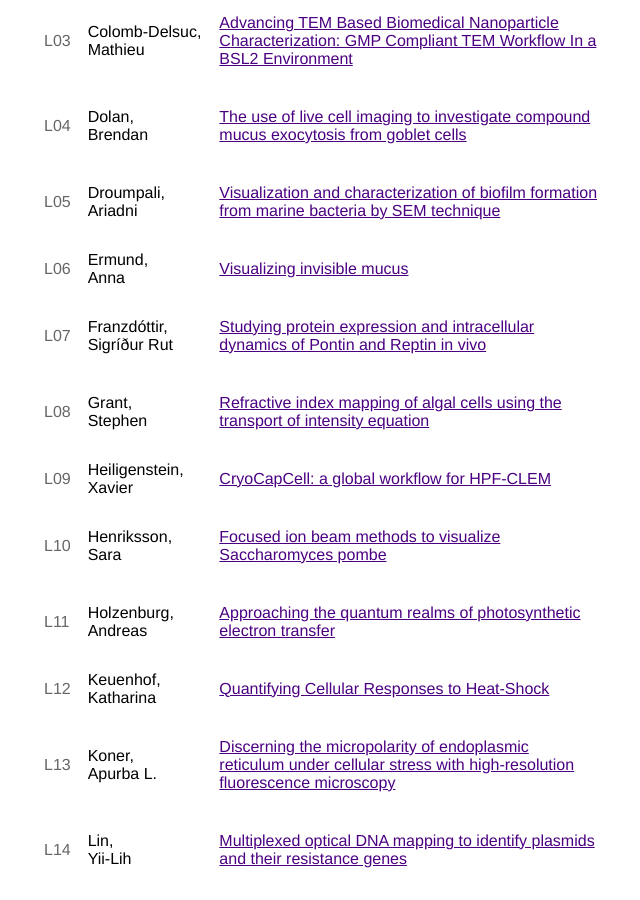
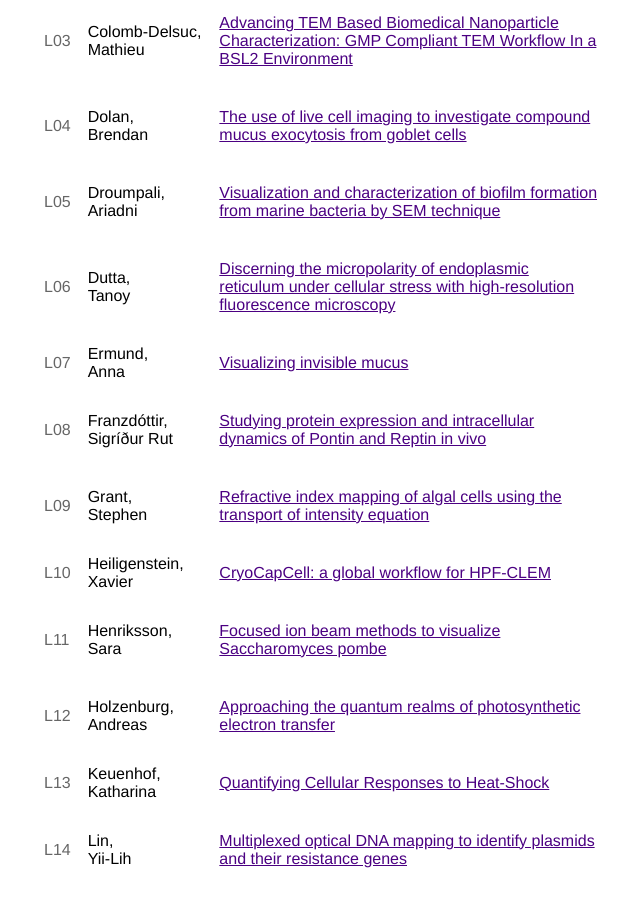
Before and after one commit to cci-gothenburg/cci-gothenburg.github.io, a Jekyll site: the page built from abstracts/index.md, in a window 1280 px wide and 900 px high, scrolled down 5210 px. Shown: the whole window, without its empty margins (319-959 px from the left). Built offline with Jekyll 4.4.1, drawn with Linux system fonts in a browser that asks for light colours.

Commit message:
changed name of L13 to Dutta, who is presenting the poster

```diff
--- a/_posts/posters/life/2019-05-23-KonerAL.markdown
+++ b/_posts/posters/life/2019-05-23-DuttaT.markdown
@@ -1,5 +1,5 @@
 ---
-title: "Koner, A. L. | Discerning the micropolarity of endoplasmic reticulum under cellular stress with high-resolution fluorescence microscopy"
+title: "Dutta, T. | Discerning the micropolarity of endoplasmic reticulum under cellular stress with high-resolution fluorescence microscopy"
 layout: post
 date: 2019-05-23 08:00
 image:
@@ -12,7 +12,7 @@ author:
 #description: Markdown summary with different options
 ---
 
-_Tanoy Dutta, **Apurba L Koner**_.<br/>
+_**Tanoy Dutta**, Apurba L Koner_.<br/>
 Department of Chemistry, Indian Institute of Science Education and Research Bhopal, Bhopal Bypass Road, Bhauri, Bhopal-462066, Madhya Pradesh, India.<br/>
 
 
--- a/abstracts/index.md
+++ b/abstracts/index.md
@@ -113,14 +113,14 @@ L02    | **Blomqvist,<br/>Charlotte Hamngren** | <br/>[Visualizing GFP by EM –
 L03    | **Colomb-Delsuc,<br/>Mathieu**        | <br/>[Advancing TEM Based Biomedical Nanoparticle Characterization: GMP Compliant TEM Workflow In a BSL2 Environment](/ColombDelsucM)<br/><br/>
 L04    | **Dolan,<br/>Brendan**                | <br/>[The use of live cell imaging to investigate compound mucus exocytosis from goblet cells](/DolanB)<br/><br/>
 L05    | **Droumpali,<br/>Ariadni**            | <br/>[Visualization and characterization of biofilm formation from marine bacteria by SEM technique](/DroumpaliA)<br/><br/>
-L06    | **Ermund,<br/>Anna**                  | <br/>[Visualizing invisible mucus](/ErmundA)<br/><br/>
-L07    | **Franzdóttir,<br/>Sigríður Rut**     | <br/>[Studying protein expression and intracellular dynamics of Pontin and Reptin in vivo](/FranzdottirSR)<br/><br/>
-L08    | **Grant,<br/>Stephen**                | <br/>[Refractive index mapping of algal cells using the transport of intensity equation](/GrantS)<br/><br/>
-L09    | **Heiligenstein,<br/>Xavier**         | <br/>[CryoCapCell: a global workflow for HPF-CLEM](/HeiligensteinX)<br/><br/>
-L10    | **Henriksson,<br/>Sara**              | <br/>[Focused ion beam methods to visualize Saccharomyces pombe](/HenrikssonS)<br/><br/>
-L11    | **Holzenburg,<br/>Andreas**           | <br/>[Approaching the quantum realms of photosynthetic electron transfer](/HolzenburgA)<br/><br/>
-L12    | **Keuenhof,<br/>Katharina**           | <br/>[Quantifying Cellular Responses to Heat-Shock](/KeuenhofK)<br/><br/>
-L13    | **Koner,<br/>Apurba&nbsp;L.**         | <br/>[Discerning the micropolarity of endoplasmic reticulum under cellular stress with high-resolution fluorescence microscopy](/KonerAL)<br/><br/>
+L06    | **Dutta,<br/>Tanoy**         | <br/>[Discerning the micropolarity of endoplasmic reticulum under cellular stress with high-resolution fluorescence microscopy](/DuttaT)<br/><br/>
+L07    | **Ermund,<br/>Anna**                  | <br/>[Visualizing invisible mucus](/ErmundA)<br/><br/>
+L08    | **Franzdóttir,<br/>Sigríður Rut**     | <br/>[Studying protein expression and intracellular dynamics of Pontin and Reptin in vivo](/FranzdottirSR)<br/><br/>
+L09    | **Grant,<br/>Stephen**                | <br/>[Refractive index mapping of algal cells using the transport of intensity equation](/GrantS)<br/><br/>
+L10    | **Heiligenstein,<br/>Xavier**         | <br/>[CryoCapCell: a global workflow for HPF-CLEM](/HeiligensteinX)<br/><br/>
+L11    | **Henriksson,<br/>Sara**              | <br/>[Focused ion beam methods to visualize Saccharomyces pombe](/HenrikssonS)<br/><br/>
+L12    | **Holzenburg,<br/>Andreas**           | <br/>[Approaching the quantum realms of photosynthetic electron transfer](/HolzenburgA)<br/><br/>
+L13    | **Keuenhof,<br/>Katharina**           | <br/>[Quantifying Cellular Responses to Heat-Shock](/KeuenhofK)<br/><br/>
 L14    | **Lin,<br/>Yii-Lih**                  | <br/>[Multiplexed optical DNA mapping to identify plasmids and their resistance genes](/LinYL)<br/><br/>
 L15    | **Midtvedt,<br/>Daniel**              | <br/>[Digital Holographic Microscopy for real-time quantitative monitoring of stress at the cellular level](/MidtvedtD)<br/><br/>
 L16    | **Neděla,<br/>Vilém**                 | <br/>[The Low Temperature Method for ESEM – a New Method for in vivo study of fresh diatom assemblages](/NedelaV)<br/><br/>
```
